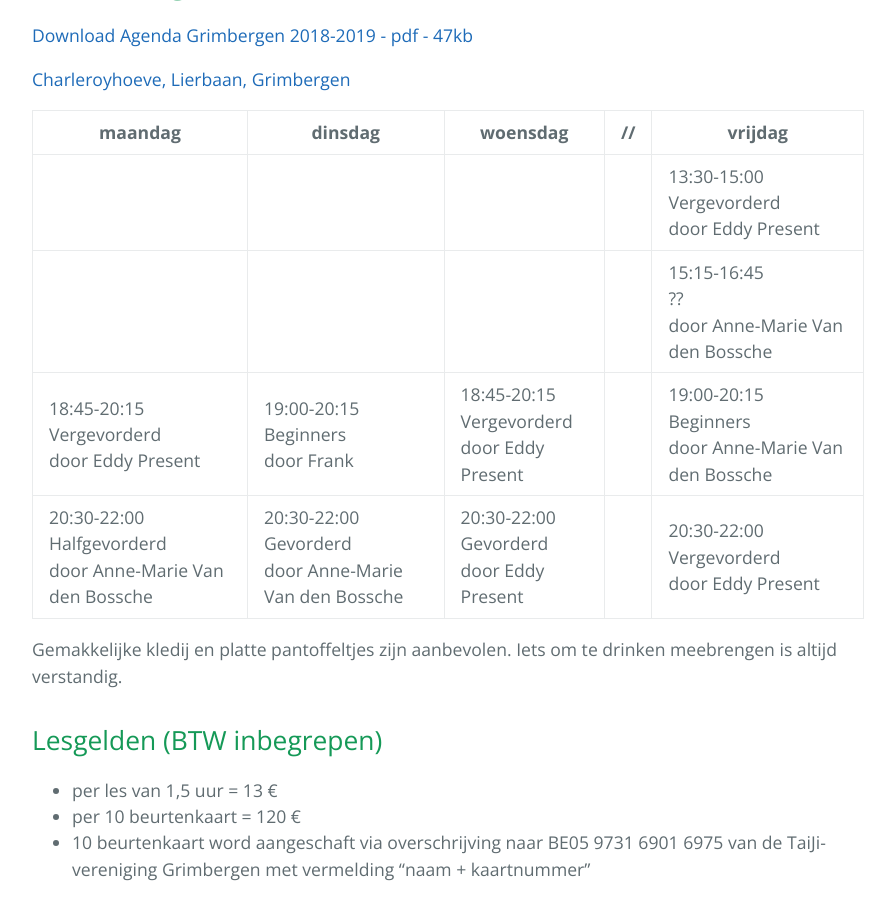
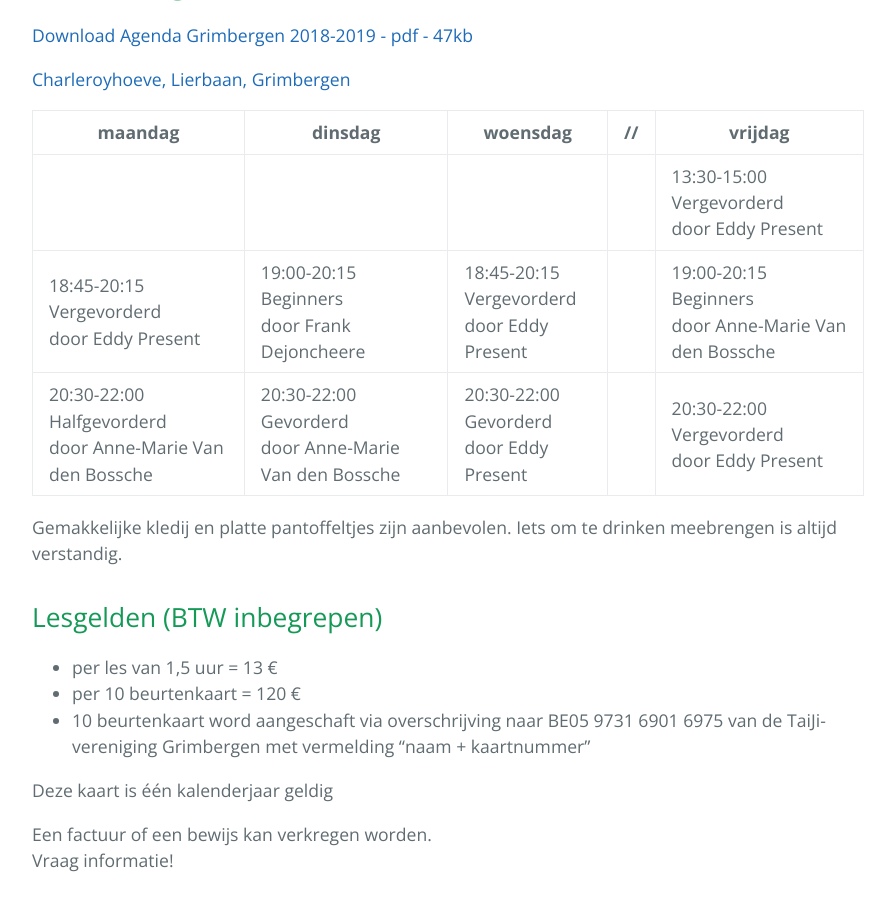
Before and after one commit to joachimVdH/EddyPresent18, a Jekyll site: the page built from taijiquan/weeklessen.markdown, in a window 1280 px wide and 900 px high, scrolled down 896 px. Shown: the whole window, without its empty margins (192-1087 px from the left). Built offline with Jekyll 4.4.1, drawn with Linux system fonts in a browser that asks for light colours.

Commit message:
Les vrijdagnamiddag in comment, is pas voor januari, en Frank's familienaam toegevoegd

```diff
--- a/taijiquan/weeklessen.markdown
+++ b/taijiquan/weeklessen.markdown
@@ -60,16 +60,16 @@
 	<td>&nbsp;</td>
 	<td>13:30-15:00<br>Vergevorderd <br>door Eddy Present</td>
 </tr>
-<tr>
+<!-- <tr>
 	<td>&nbsp;</td>
 	<td>&nbsp;</td>
 	<td>&nbsp;</td>
 	<td>&nbsp;</td>
 	<td>15:15-16:45<br>?? <br>door Anne-Marie Van den Bossche</td>
-</tr>
+</tr> -->
 <tr>
 	<td>18:45-20:15<br>Vergevorderd  <br>door Eddy Present</td>
-	<td>19:00-20:15<br>Beginners <br>door Frank</td>
+	<td>19:00-20:15<br>Beginners <br>door Frank Dejoncheere</td>
 	<td>18:45-20:15<br>Vergevorderd <br>door Eddy Present</td>
 	<td>&nbsp;</td>
 	<td>19:00-20:15<br>Beginners <br>door Anne-Marie Van den Bossche</td>
```
